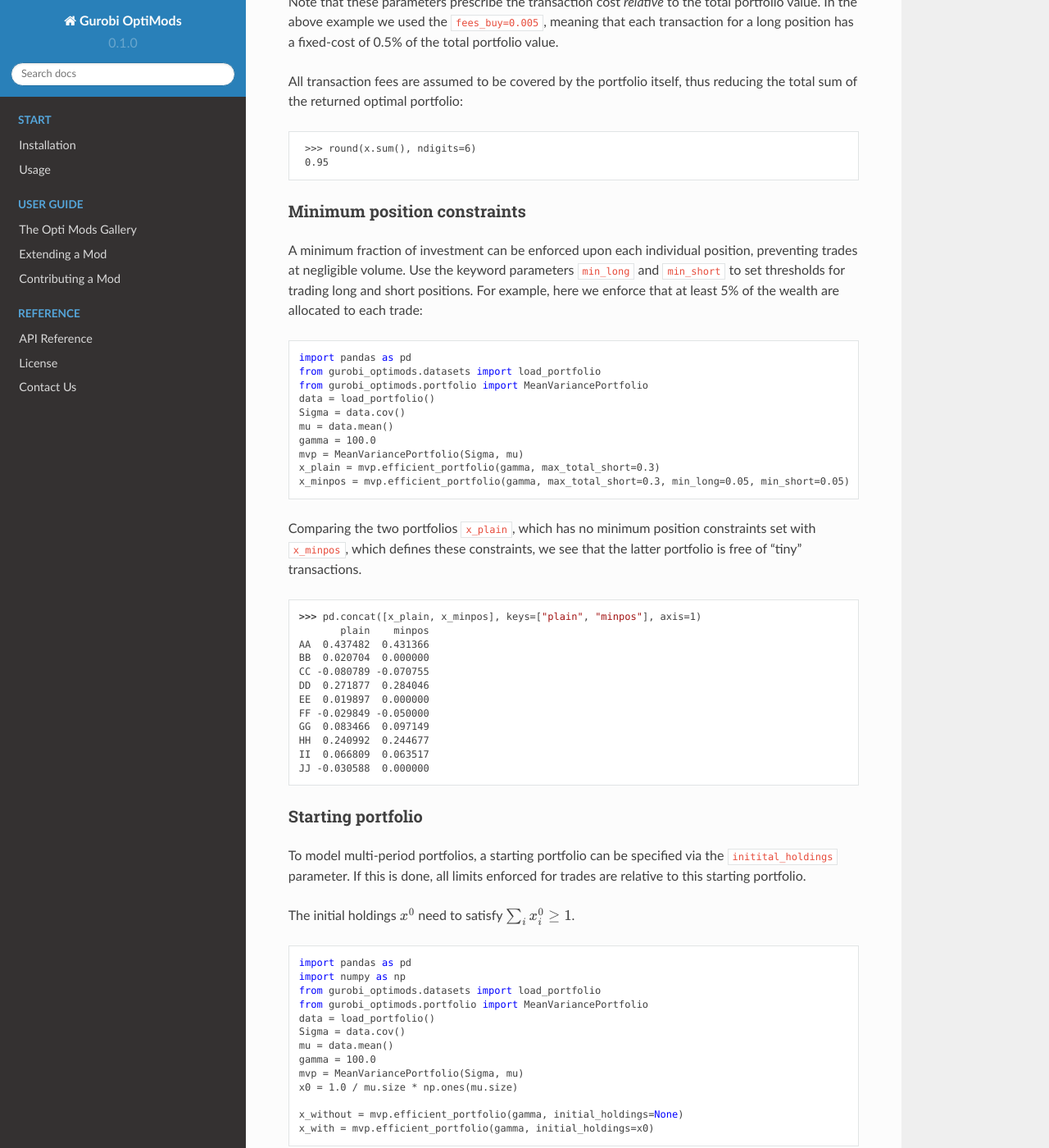
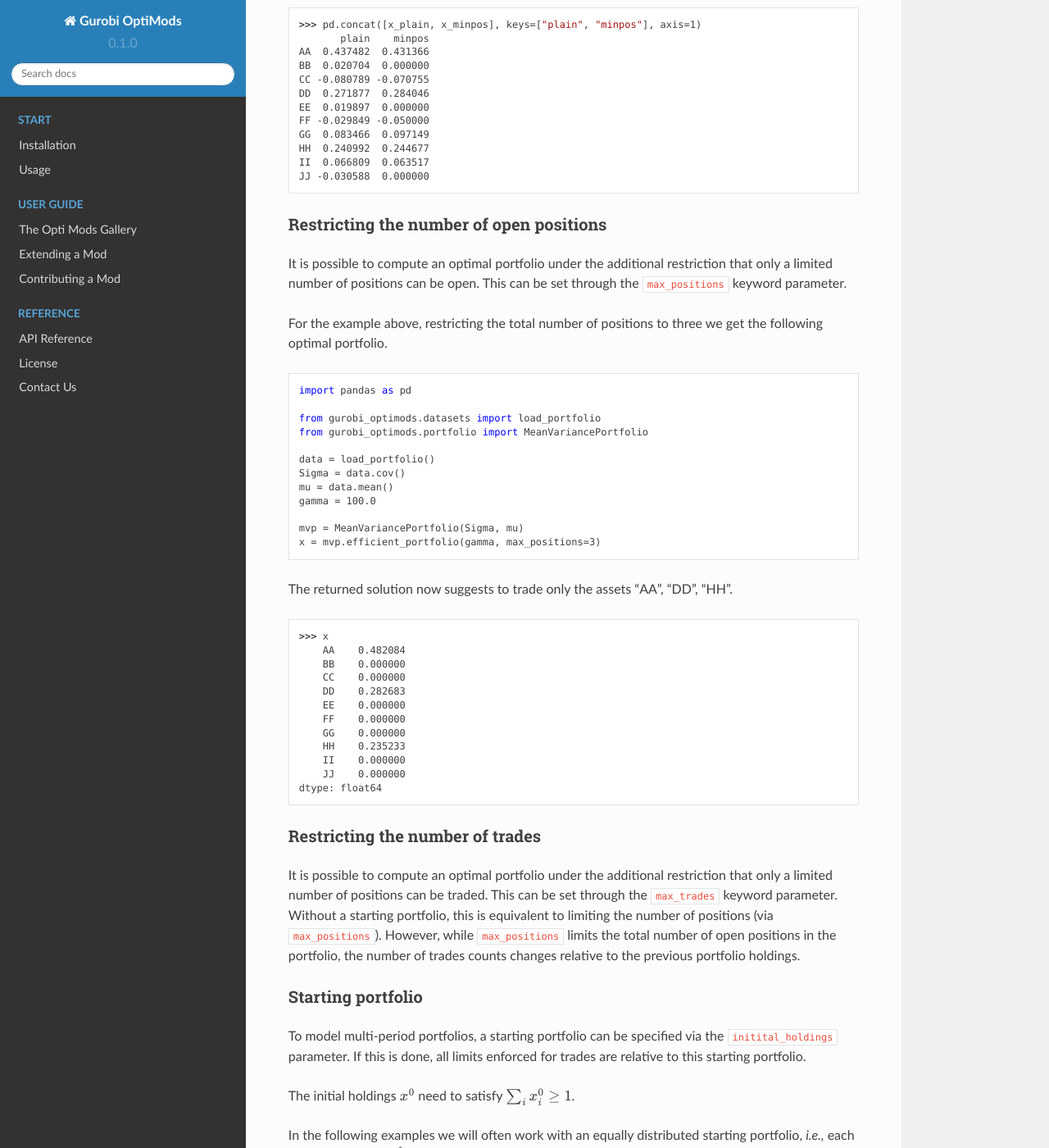
Before and after one commit to Gurobi/gurobi-optimods, a Sphinx documentation site: the page built from docs/source/mods/portfolio.rst, in a window 1280 px wide and 1400 px high, scrolled down 4150 px. Shown: the whole window at 82% size. Built offline with Sphinx 7.4.7 and the Read the Docs theme 2.0.0, drawn with Linux system fonts in a browser that asks for light colours; some of the changed text lies outside the part shown.

Commit message:
minor changes in doc

```diff
--- a/docs/source/mods/portfolio.rst
+++ b/docs/source/mods/portfolio.rst
@@ -242,56 +242,6 @@
 
     >>> x[x<0].sum()
     -0.141226...
-
-Restricting the number of trades
-~~~~~~~~~~~~~~~~~~~~~~~~~~~~~~~~
-
-It is possible to compute an optimal portfolio under the additional restriction
-that only a limited number of positions can be traded.  This can be set through
-the ``max_trades`` keyword parameter.  For the example above, restricting the
-total number of trades to three we get the following optimal portfolio.
-
-.. testcode:: mod
-
-    import pandas as pd
-
-    from gurobi_optimods.datasets import load_portfolio
-    from gurobi_optimods.portfolio import MeanVariancePortfolio
-
-    data = load_portfolio()
-    Sigma = data.cov()
-    mu = data.mean()
-    gamma = 100.0
-
-    mvp = MeanVariancePortfolio(Sigma, mu)
-    x = mvp.efficient_portfolio(gamma, max_trades=3)
-
-.. testoutput:: mod
-    :hide:
-
-    ...
-    Optimize a model with 123 rows, 130 columns and 300 nonzeros
-    ...
-    Model has 55 quadratic objective terms
-    ...
-
-The returned solution now suggests to trade only the assets AA, DD, HH.
-
-.. doctest:: mod
-    :options: +NORMALIZE_WHITESPACE
-
-    >>> x
-	AA    0.482084
-	BB    0.000000
-	CC    0.000000
-	DD    0.282683
-	EE    0.000000
-	FF    0.000000
-	GG    0.000000
-	HH    0.235233
-	II    0.000000
-	JJ    0.000000
-    dtype: float64
 
 Transaction fees
 ~~~~~~~~~~~~~~~~
@@ -398,6 +348,69 @@
     II  0.066809  0.063517
     JJ -0.030588  0.000000
 
+Restricting the number of open positions
+~~~~~~~~~~~~~~~~~~~~~~~~~~~~~~~~~~~~~~~~
+It is possible to compute an optimal portfolio under the additional restriction
+that only a limited number of positions can be open.  This can be set through
+the ``max_positions`` keyword parameter.
+
+For the example above, restricting the
+total number of positions to three we get the following optimal portfolio.
+
+.. testcode:: mod
+
+    import pandas as pd
+
+    from gurobi_optimods.datasets import load_portfolio
+    from gurobi_optimods.portfolio import MeanVariancePortfolio
+
+    data = load_portfolio()
+    Sigma = data.cov()
+    mu = data.mean()
+    gamma = 100.0
+
+    mvp = MeanVariancePortfolio(Sigma, mu)
+    x = mvp.efficient_portfolio(gamma, max_positions=3)
+
+.. testoutput:: mod
+    :hide:
+
+    ...
+    Optimize a model with 123 rows, 130 columns and 300 nonzeros
+    ...
+    Model has 55 quadratic objective terms
+    ...
+
+The returned solution now suggests to trade only the assets "AA", "DD", "HH".
+
+.. doctest:: mod
+    :options: +NORMALIZE_WHITESPACE
+
+    >>> x
+	AA    0.482084
+	BB    0.000000
+	CC    0.000000
+	DD    0.282683
+	EE    0.000000
+	FF    0.000000
+	GG    0.000000
+	HH    0.235233
+	II    0.000000
+	JJ    0.000000
+    dtype: float64
+
+Restricting the number of trades
+~~~~~~~~~~~~~~~~~~~~~~~~~~~~~~~~
+
+It is possible to compute an optimal portfolio under the additional restriction
+that only a limited number of positions can be traded.  This can be set through
+the ``max_trades`` keyword parameter.  Without a starting portfolio, this is
+equivalent to limiting the number of positions (via ``max_positions``).
+However, while ``max_positions`` limits the total number of open positions in
+the portfolio, the number of trades counts changes relative to the previous portfolio
+holdings.
+
+
 Starting portfolio
 ~~~~~~~~~~~~~~~~~~
 
@@ -405,6 +418,9 @@
 If this is done, all limits enforced for trades are relative to this starting portfolio.
 
 The initial holdings :math:`x^0` need to satisfy :math:`\sum_i x^0_i \geq 1`.
+
+In the following examples we will often work with an equally distributed starting portfolio, *i.e.,*
+each initial allocation is :math:`\tfrac 1n`.
 
 .. testcode:: mod
 
@@ -453,7 +469,7 @@
 
 Note that without limitations to the trades, it does not make a difference whether or not we specify a starting portfolio
 since we can then always change our positions to match the optimal portfolio at this point in time.
-Gurobi does not fall victim to the sunk-cost-fallacy.
+Gurobi does not fall victim to the *sunk-cost-fallacy*.
 
 If transaction costs or cardinality constraints are present, the starting portfolio does make a difference:
 
@@ -531,12 +547,3 @@
 * Sell existing positions in "BB", "CC", and "JJ".
 * Open a short position in "CC".
 * Buy "AA".
-
-Restricting the number of open positions
-~~~~~~~~~~~~~~~~~~~~~~~~~~~~~~~~~~~~~~~~
-It is possible to compute an optimal portfolio under the additional restriction
-that only a limited number of positions can be open.  This can be set through
-the ``max_positions`` keyword parameter. Without a starting portfolio, this is
-equivalent to limiting the number of trades (via ``max_trades``). However, while the
-number of trades counts changes relative to the previous portfolio holdings,
-``max_positions`` limits the total number of open positions in the portfolio.
```
Also changed, not shown: other parts of docs/source/mods/portfolio.rst (+1 -1 lines).
